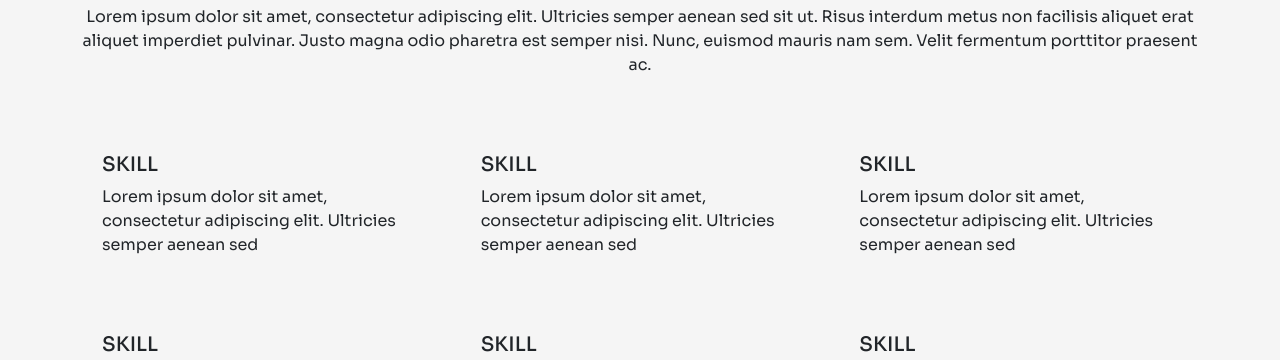
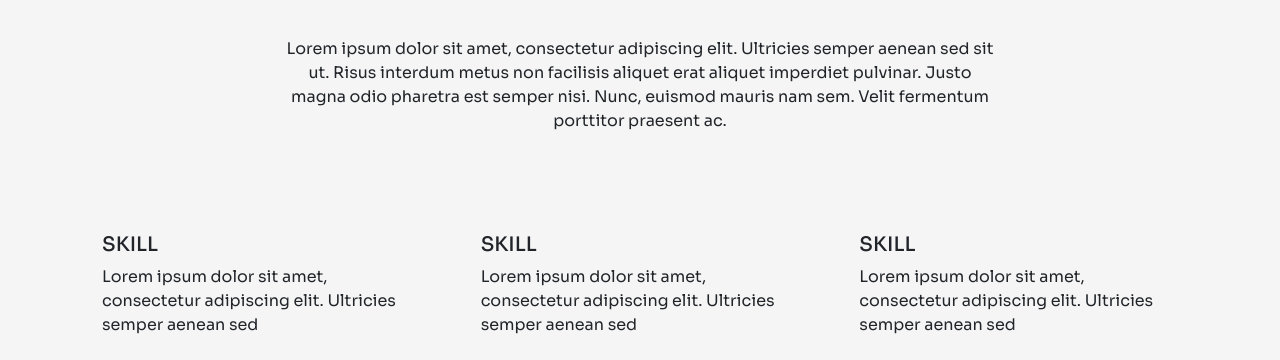
Before and after one commit to Martingd1985/mi_web, a plain HTML site: page pages/skills.html in a window 1280 px wide. Shown: the part 737-1097 px from the top of the page. Drawn offline with nearby package versions, Linux system fonts and the light colour scheme.

Commit message:
agregando primer css y skills

```diff
--- a/css/style.css
+++ b/css/style.css
@@ -357,13 +357,14 @@ p.text-lastworks {
 /* Estilos generales */
 .container {
 display: grid;
-  margin: 0 auto;
+margin: 0 auto;
 }
 
 .heroskill {
+  margin: 0;
   text-align: center;
   gap: 20px;
-  grid-template-columns: 1fr;
+
 }
 
 .skill-image {
@@ -374,6 +375,7 @@ display: grid;
 .skills {
     display: grid;
     grid-template-columns: repeat(3, 1fr);
+    grid-gap: 32px;
     gap: 20px;
     padding-top: 40px;
     padding-bottom: 40px;
@@ -404,7 +406,9 @@ display: grid;
   padding: 0 100px;
 }
 
-
+.text-skill {
+margin: 40px 200px;
+}
 
 /* Estilos para dispositivos móviles */
 /* Media query para dispositivos móviles (por ejemplo, pantallas con un ancho máximo de 600px) */
@@ -417,8 +421,10 @@ display: grid;
 @media (max-width: 600px) {
   .ctas-btns-skills {
       grid-template-columns: 1fr;
-      margin: 16px; /* Cambia a una sola columna en pantallas pequeñas */
+      margin: 16px;
+      padding: 10px; /* Cambia a una sola columna en pantallas pequeñas */
   }
+
 }
 
 
--- a/pages/skills.html
+++ b/pages/skills.html
@@ -54,7 +54,7 @@
         Skills as product desinger </h1>
       <img src="/img/hr-skill.png" class="skill-image" alt="skill-image">
       <h2 class="h2-myskills">My skills</h2>
-        <p>Lorem ipsum dolor sit amet, consectetur adipiscing elit. Ultricies semper aenean sed sit ut. Risus interdum metus non facilisis aliquet erat aliquet imperdiet pulvinar. Justo magna odio pharetra est semper nisi.
+        <p class="text-skill">Lorem ipsum dolor sit amet, consectetur adipiscing elit. Ultricies semper aenean sed sit ut. Risus interdum metus non facilisis aliquet erat aliquet imperdiet pulvinar. Justo magna odio pharetra est semper nisi.
           Nunc, euismod mauris nam sem. Velit fermentum porttitor praesent ac.</p>
       <div class="skills">
         <div class="individual-skill">
```
